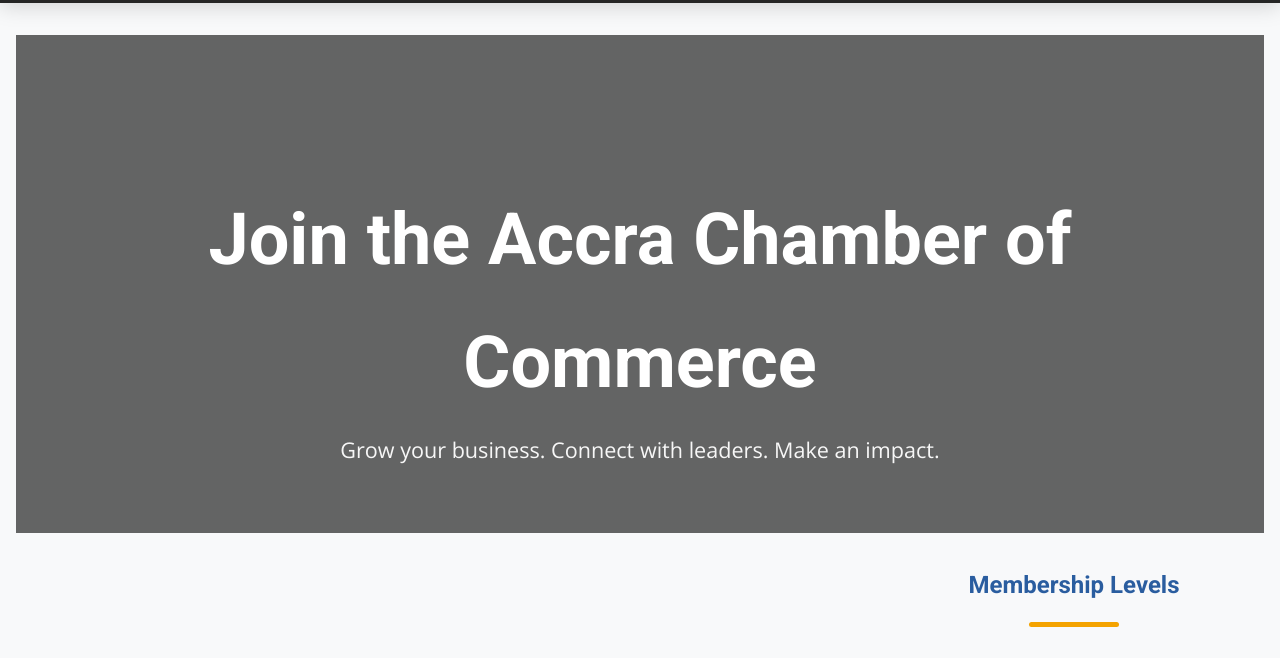
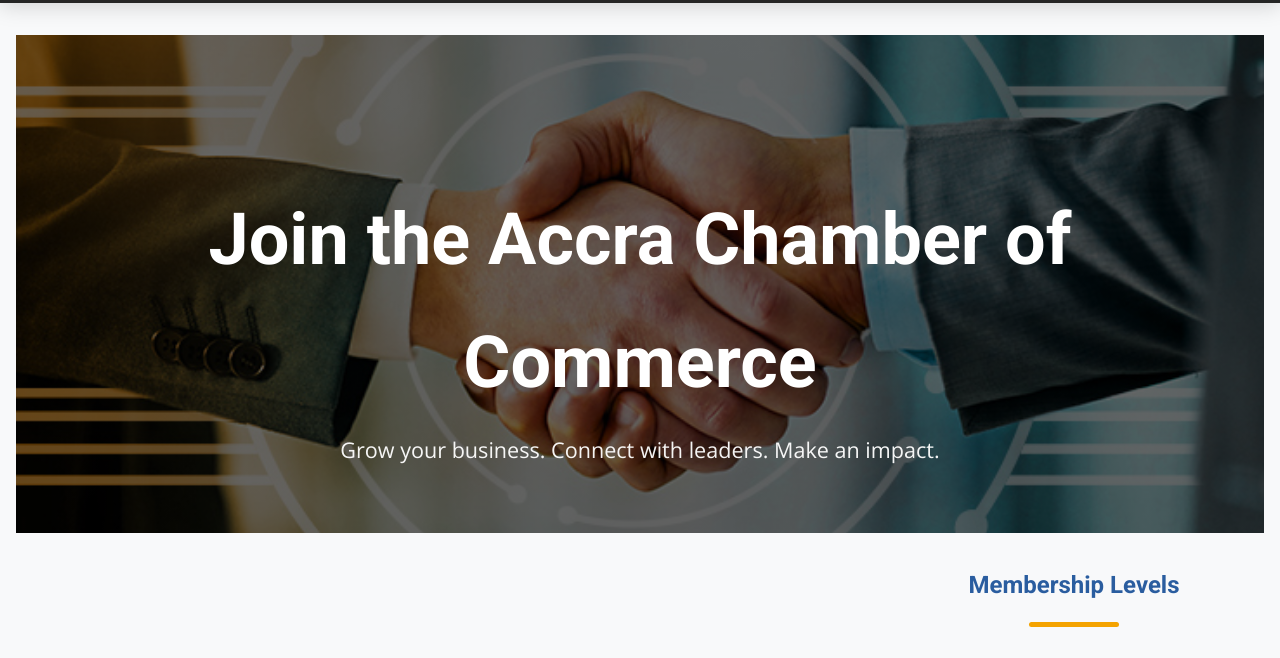
Before and after one commit to brakobby/wdd231, a plain HTML site: page chamber/join.html in a window 1280 px wide. Shown: the part 77-735 px from the top of the page. Drawn offline with nearby package versions, Linux system fonts and the light colour scheme; the site is published under a folder, as on GitHub Pages, so addresses that start at the root find nothing.

Commit message:
join image path changed

```diff
--- a/chamber/styles/join.css
+++ b/chamber/styles/join.css
@@ -22,7 +22,7 @@
 .join-hero {
     text-align: center;
     padding: 6rem 1rem 4rem;
-    background: linear-gradient(rgba(0,0,0,0.6), rgba(0,0,0,0.6)), url('/chamber/images/join.jpeg') center/cover no-repeat;
+    background: linear-gradient(rgba(0,0,0,0.6), rgba(0,0,0,0.6)), url('../images/join.jpeg') center/cover no-repeat;
     color: white;
     margin-top: 80px;
 }
```
